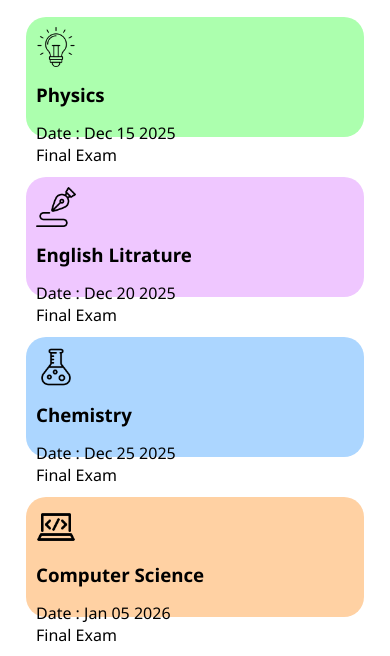
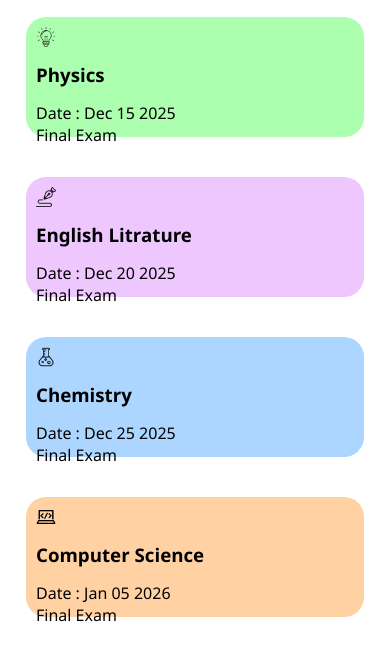
Before and after one commit to tazeem-21/student_dashboard, a plain HTML site: page exam.html in a window 390 px wide. Shown: the part 112-768 px from the top of the page. Drawn offline with nearby package versions, Linux system fonts and the light colour scheme.

Commit message:
First upload of project

```diff
--- a/exam.css
+++ b/exam.css
@@ -203,6 +203,9 @@ section {
     padding: 10px;
     height: 30px;
   }
+  .exam-box img{
+    height: 20px;
+  }
 
   .circle {
     width: 90px;
```
